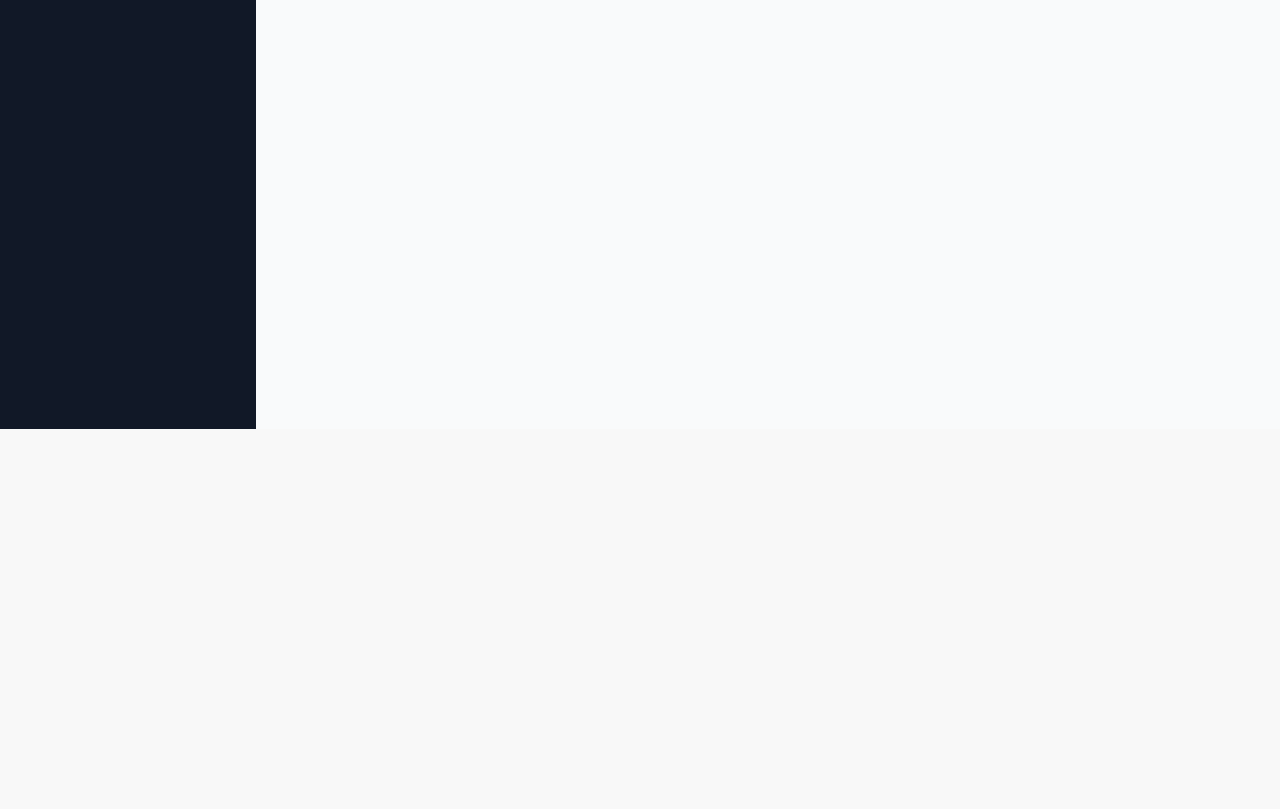
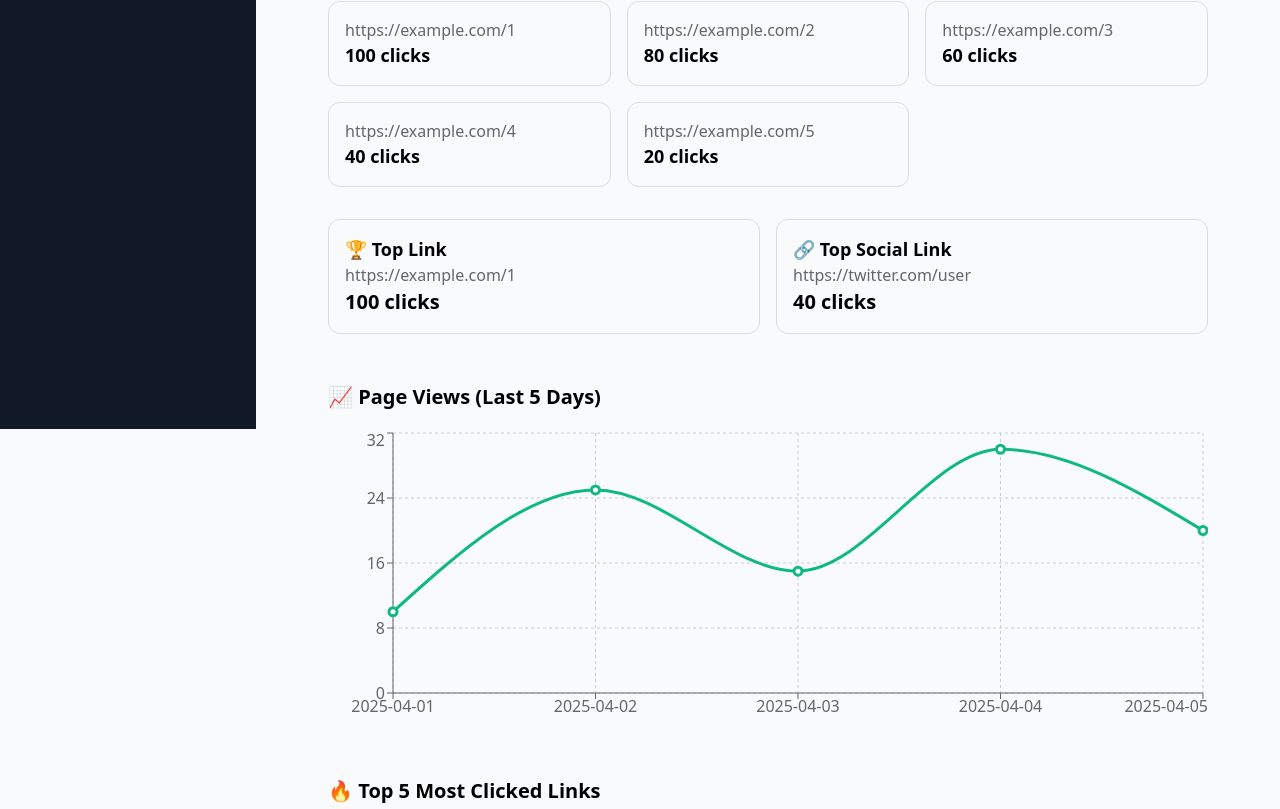
Before and after one commit to devtofunmi/prettybio, a Next.js app: page /dashboard/analytics in a window 1280 px wide. Shown: the part 371-1180 px from the top of the page. Before the commit the page ends 800 px from the top, so only its background shows below. Built offline with nearby package versions, Linux system fonts and the light colour scheme; a web font is replaced by a local one.

Commit message:
add new design

```diff
--- a/pages/dashboard/analytics.tsx
+++ b/pages/dashboard/analytics.tsx
@@ -1,4 +1,4 @@
-import { useState } from 'react';
+import { useEffect, useState } from 'react';
 import DashboardLayout from './DashboardLayout';
 import {
   BarChart,
@@ -14,6 +14,11 @@ import {
 
 const AnalyticsPage: React.FC = () => {
   const [links, setLinks] = useState<LinkStat[]>([]);
+  useEffect(() => {
+    setLinks(mockLinks);
+  }, []);
+
+
   interface LinkStat {
     id: string;
     url: string;
@@ -51,6 +56,14 @@ const AnalyticsPage: React.FC = () => {
     { date: "2025-04-04", views: 30 },
     { date: "2025-04-05", views: 20 },
   ];
+  const topLink = links.length
+  ? links.reduce((max, item) => (item.clickCount > max.clickCount ? item : max), links[0])
+  : null;
+
+const topSocial = mockSocialLinks.reduce(
+  (max, item) => (item.clickCount > max.clickCount ? item : max),
+  mockSocialLinks[0]
+);
   return (
     <DashboardLayout>
       <div className="space-y-6">
@@ -65,6 +78,60 @@ const AnalyticsPage: React.FC = () => {
         </div>
       </div>
 
+      <div style={{ padding: "24px" }}>
+      <h1 style={{ fontSize: "24px", fontWeight: "bold", marginBottom: "20px" }}>📊 Link Analytics</h1>
+
+      <div style={{ display: "grid", gridTemplateColumns: "repeat(auto-fill, minmax(250px, 1fr))", gap: "16px" }}>
+        {links.map((link) => (
+          <div key={link.id} style={{ border: "1px solid #ddd", borderRadius: "12px", padding: "16px" }}>
+            <p style={{ color: "#666" }}>{link.url}</p>
+            <p style={{ fontSize: "18px", fontWeight: "bold" }}>{link.clickCount} clicks</p>
+          </div>
+        ))}
+      </div>
+
+      <div style={{ display: "grid", gridTemplateColumns: "repeat(auto-fit, minmax(250px, 1fr))", gap: "16px", marginTop: "32px" }}>
+        {topLink && (
+          <div style={{ border: "1px solid #ddd", borderRadius: "12px", padding: "16px" }}>
+            <h2 style={{ fontSize: "18px", fontWeight: "600" }}>🏆 Top Link</h2>
+            <p style={{ color: "#666" }}>{topLink.url}</p>
+            <p style={{ fontSize: "20px", fontWeight: "bold" }}>{topLink.clickCount} clicks</p>
+          </div>
+        )}
+
+        <div style={{ border: "1px solid #ddd", borderRadius: "12px", padding: "16px" }}>
+          <h2 style={{ fontSize: "18px", fontWeight: "600" }}>🔗 Top Social Link</h2>
+          <p style={{ color: "#666" }}>{topSocial.url}</p>
+          <p style={{ fontSize: "20px", fontWeight: "bold" }}>{topSocial.clickCount} clicks</p>
+        </div>
+      </div>
+
+      <div style={{ marginTop: "48px" }}>
+        <h2 style={{ fontSize: "20px", fontWeight: "600", marginBottom: "16px" }}>📈 Page Views (Last 5 Days)</h2>
+        <ResponsiveContainer width="100%" height={300}>
+          <LineChart data={mockPageViews}>
+            <CartesianGrid strokeDasharray="3 3" />
+            <XAxis dataKey="date" />
+            <YAxis />
+            <Tooltip />
+            <Line type="monotone" dataKey="views" stroke="#10b981" strokeWidth={3} dot={{ r: 4 }} />
+          </LineChart>
+        </ResponsiveContainer>
+      </div>
+
+      <div style={{ marginTop: "48px" }}>
+        <h2 style={{ fontSize: "20px", fontWeight: "600", marginBottom: "16px" }}>🔥 Top 5 Most Clicked Links</h2>
+        <ResponsiveContainer width="100%" height={300}>
+          <BarChart data={links.sort((a, b) => b.clickCount - a.clickCount).slice(0, 5)}>
+            <XAxis dataKey="url" tick={{ fontSize: 12 }} />
+            <YAxis />
+            <Tooltip />
+            <Bar dataKey="clickCount" fill="#3b82f6" radius={[4, 4, 0, 0]} />
+          </BarChart>
+        </ResponsiveContainer>
+      </div>
+    </div>
+
 
     </DashboardLayout>
   );
```
